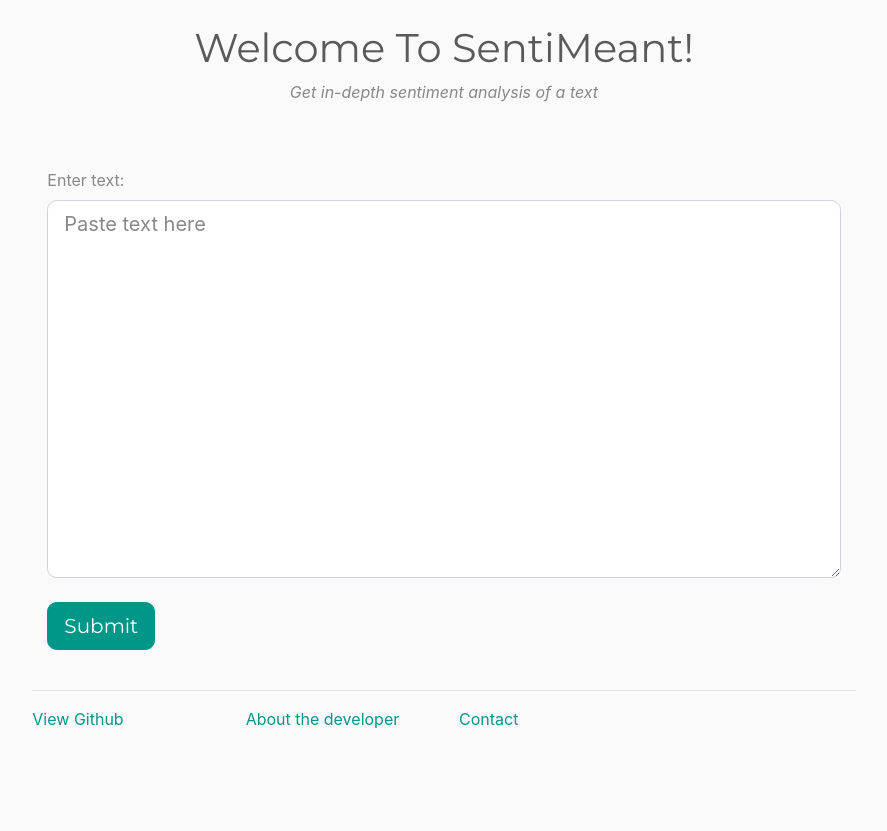
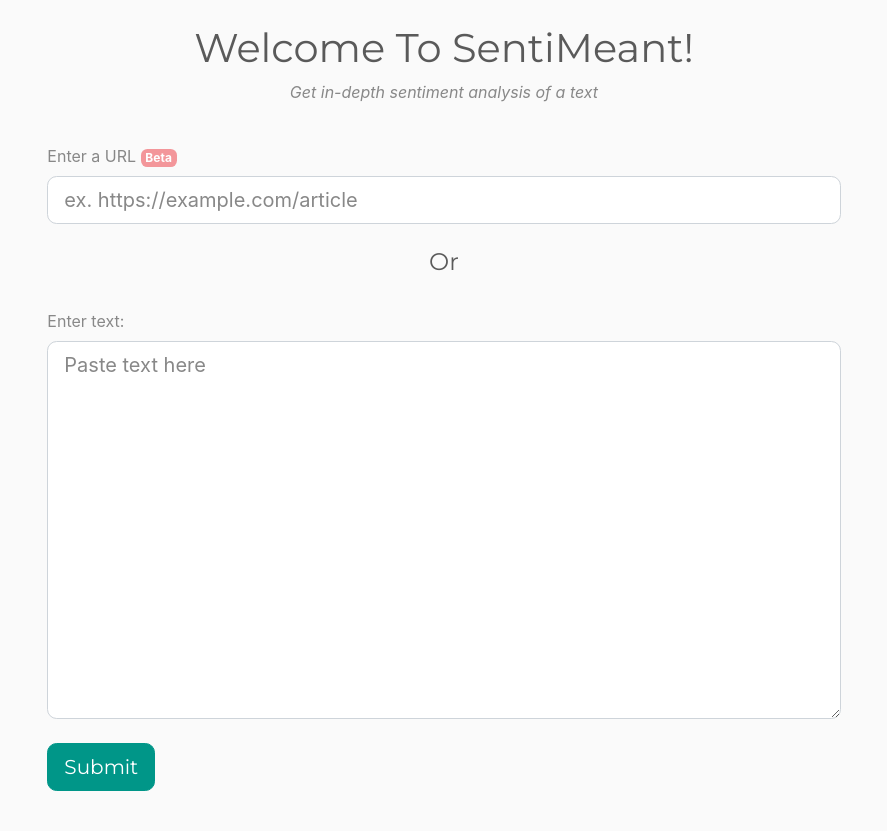
Before and after one commit to adameubanks/sentimeant, a Flask app: page / in a window 1280 px wide. Shown: the part 116-947 px from the top of the page, without its empty margins (196-1083 px from the left). Before the commit the page ends 845 px from the top, so only its background shows below. Run offline with Flask 2, Linux system fonts and the light colour scheme; some libraries are stand-ins or nearby versions.

Commit message:
add favicon, url capability

```diff
--- a/app.py
+++ b/app.py
@@ -10,6 +10,7 @@ import pandas as pd
 import numpy as np
 import json
 import re
+import urllib.request
 
 # download('vader_lexicon')
 
@@ -25,13 +26,17 @@ def about():
 
 @app.route('/results', methods=['POST'])
 def results():
-    # url = request.form['url']
-    url = ''
-    text = request.form['text']
+    url = request.form['url']
+    if url != "":
+        with urllib.request.urlopen(url) as address:
+            text = address.read().decode('utf-8')
+        text = re.sub(r'<.*?>', '', text)
+    else:
+        text = request.form['text']
 
     max_len = 50
-    cleaned_text = preprocessing.clean_str(text)
-    sentences = preprocessing.sequence_text(cleaned_text, max_len)
+    text = preprocessing.clean_str(text)
+    sentences = preprocessing.sequence_text(text, max_len)
 
     data = pd.DataFrame(data=[text],columns=["Text"])
     sentiment = SentimentIntensityAnalyzer()
--- a/templates/base.html
+++ b/templates/base.html
@@ -1,6 +1,8 @@
 <!DOCTYPE html>
 <html lang="en">
   <head>
+    <title>SentiMeant | Get in-depth sentiment analysis of a text</title>
+    <link rel="icon" type="image/ico" href="/static/favicon.ico">
     <meta charset="utf-8">
     <meta name="viewport" content="width=device-width, initial-scale=1, shrink-to-fit=no">
     <link rel="stylesheet" href="https://fonts.googleapis.com/css?family=Roboto:300,400,500,700|Material+Icons">
@@ -44,13 +46,14 @@
       <hr>
       <div class="row">
         <div class="col-md-3">
-          <a href="https://github.com/KhanradCoder/sentimeant">View Github</a>
+          <a href="https://github.com/KhanradCoder/sentimeant" target="_blank">View Github</a>
         </div>
         <div class="col-md-3">
           <a href="{{ url_for('about') }}">About the developer</a>
         </div>
         <div class="col-md-3">
-          <a href="https://docs.google.com/forms/d/e/1FAIpQLScBVtrGWMeLS8PxGcL7T5cblkQTsoEoLFv1wifsnm8LgitIQw/viewform?usp=sf_link">Contact</a>
+          <a href="https://docs.google.com/forms/d/e/1FAIpQLScBVtrGWMeLS8PxGcL7T5cblkQTsoEoLFv1wifsnm8LgitIQw/viewform?usp=sf_link"
+          target="_blank">Contact</a>
         </div>
       </div>
     </div>
--- a/templates/index.html
+++ b/templates/index.html
@@ -7,10 +7,10 @@
     <i><p align='center'>Get in-depth sentiment analysis of a text</p></i>
     <br>
     <form action="{{ url_for('results') }}" method="post">
-      <!-- <label>Enter a URL <span class="badge badge-secondary">Beta</span></label> -->
-      <!-- <input class="form-control form-control-lg" name="url" type="text" placeholder="ex. https://example.com/article" autocomplete="off"> -->
-      <!-- <br> -->
-      <!-- <h4 align='center'>Or</h4> -->
+      <label>Enter a URL <span class="badge badge-secondary">Beta</span></label>
+      <input class="form-control form-control-lg" name="url" type="text" placeholder="ex. https://example.com/article" autocomplete="off">
+      <br>
+      <h4 align='center'>Or</h4>
       <br>
       <label>Enter text:</label>
       <textarea class="form-control form-control-lg" rows="12" name="text" placeholder="Paste text here"></textarea>
```
Also changed, not shown: README.md, static/favicon.ico (added).
